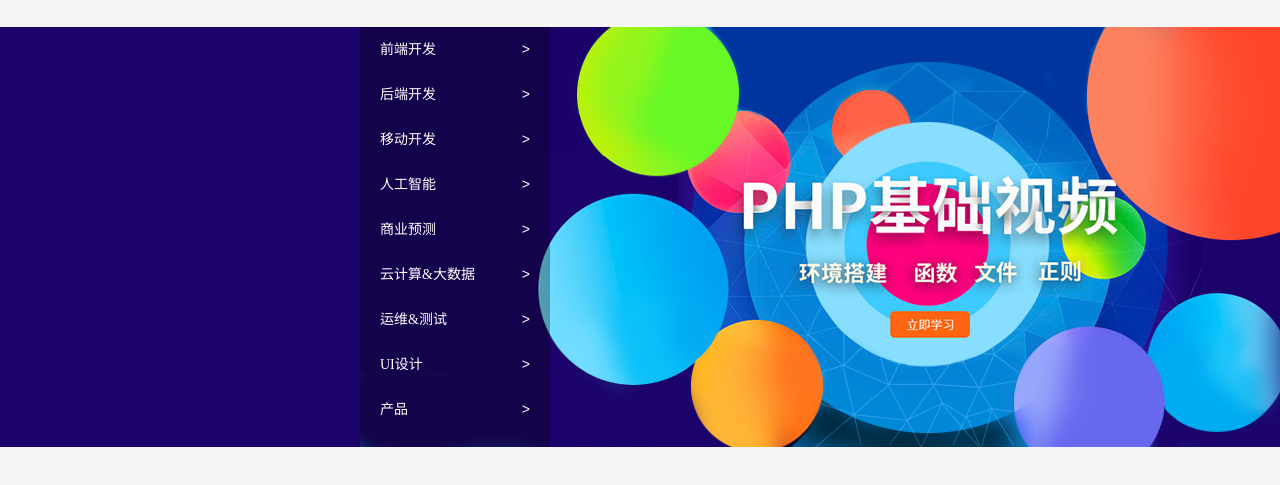
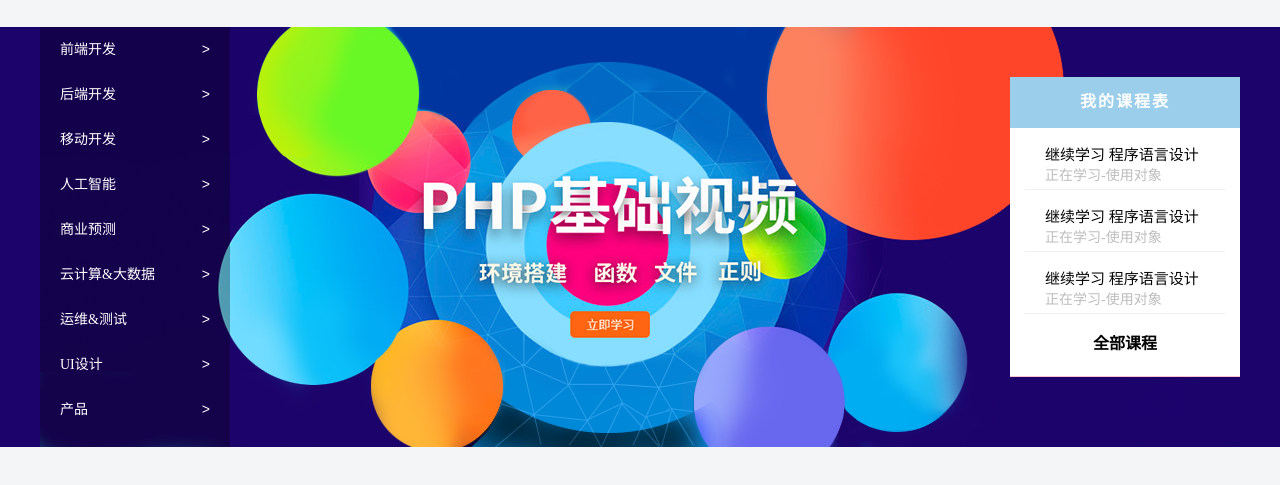
Before and after one commit to wakingdreamer/xuecheng, a plain HTML site: page index.html in a window 1280 px wide. Shown: the part 73-558 px from the top of the page. Drawn offline with Linux system fonts and the light colour scheme.

Commit message:
timetable done

```diff
--- a/index.html
+++ b/index.html
@@ -10,9 +10,6 @@
 		}
 		ul {
 			list-style: none;
-		}
-		body {
-			background-color: #f3f5f7;
 		}
 		.clearfix:before, .clearfix:after {
 			display: table;
@@ -27,6 +24,13 @@
 		a {
 			color: #050505;
 			text-decoration: none;
+		}
+		input {
+			border: 0;
+			box-sizing: border-box;
+		}
+		body {
+			background-color: #f3f5f7;
 		}
 		header {
 			width: 1920px;
@@ -104,48 +108,48 @@
 			vertical-align: middle;
 		}
 		.banner	{
-			width: 1920px;
+			/*width: 1920px;*/
 			height: 420px;
 			background-color: #1c036c;
 		}
-		.banner .banner-inner {
+		.banner-inner {
 			width: 1200px;
 			height: 420px;
 			margin: 0 auto;
-			background-image: url(images/banner.png);
+
+			background:  url(images/banner.png) 0 0 no-repeat;
 		}
-		.banner .banner-inner .slide {
+		.slide {
 			width: 190px;
 			height: 420px;
 			float: left;
 			background-color: rgba(0, 0, 0, 0.3);
 		}
-		.banner .slide li {
+		.slide li a {
+			display: block;
 			height: 45px;
+			/*width: 420px;*/
 			line-height: 45px;
-			/*width: 155px;*/
 			font-size: 14px;
 			color: #ffffff;
 			padding: 0 20px;
 		}
-		.banner .slide li a {
-			color: #ffffff;
+		.slide li a:hover {
+			color: #00b4ff;
 		}
-		.banner .slide li span {
+		.slide a span {
 			float: right;
 			font-family: arial;
 		}
-		.banner li a:hover {
-			color: #00b4ff;
-		}
 		.timetable {
 			width: 230px;
-			height: 400px;
+			height: 300px;
 			float: right;
 			margin-top: 50px;
+			background-color: pink;
 		}
 		.timetable dt {
-			height: 50px;
+			height: 51px;
 			background-color: #9bceea;
 			color: #ffffff;
 			line-height: 50px;
@@ -154,46 +158,52 @@
 			letter-spacing: 2px;
 		}
 		.timetable dd {
-			height: 70px;
-			width: 230px;
+			height: 62px;
+			box-sizing: border-box;
 			background-color: #ffffff;
-			/*background-color: pink;*/
 		}
-		.timetable dd a {
+		dd a {
 			display: block;
-			height: 69px;
+			height: 62px;
 			width: 200px;
 			border-bottom: 1px solid #efefef;
 			margin: 0 auto;
+			padding-left: 20px;
+			padding-bottom: 5px;
+			box-sizing: border-box;
 		}
-		.timetable dd a:hover {
-			color: #44bcff;
-		}
-		.timetable dd h4 {
+		dd h4 {
 			font-weight: normal;
 			font-size: 15px;
 			padding-top: 15px;
 		}
-		.timetable span {
+		dd span {
 			font-weight: normal;
 			font-size: 14px;
 			color: #bdbdbd;
 		}
-		.timetable dd:last-child {
-			height: 60px;
+		dd a:hover {
+			color: #44bcff;
+		}
+		dd:last-child {
+			overflow:hidden;
+			/*display: block;
 			text-align: center;
+			line-height: 62px;*/
+		}
+		dd:last-child a {
+			font-weight: 700;
+			line-height: 62px;
+			width: 150px;
+			height: 40px;
 			line-height: 40px;
 			padding: 0;
-			display: table;
+			text-align: center;
+			margin-top: 10px;
+			border-bottom: none;
 		}
-		.timetable dd:last-child a{
-			display: block;
-			height: 40px;
-			width: 200px;
+		dd:last-child a:hover {
 			border: 1px solid #00a4ff;
-			margin: 10px auto;
-			font-weight: 700;
-			color: #00a4ff;
 		}
 	</style>
 </head>
```
